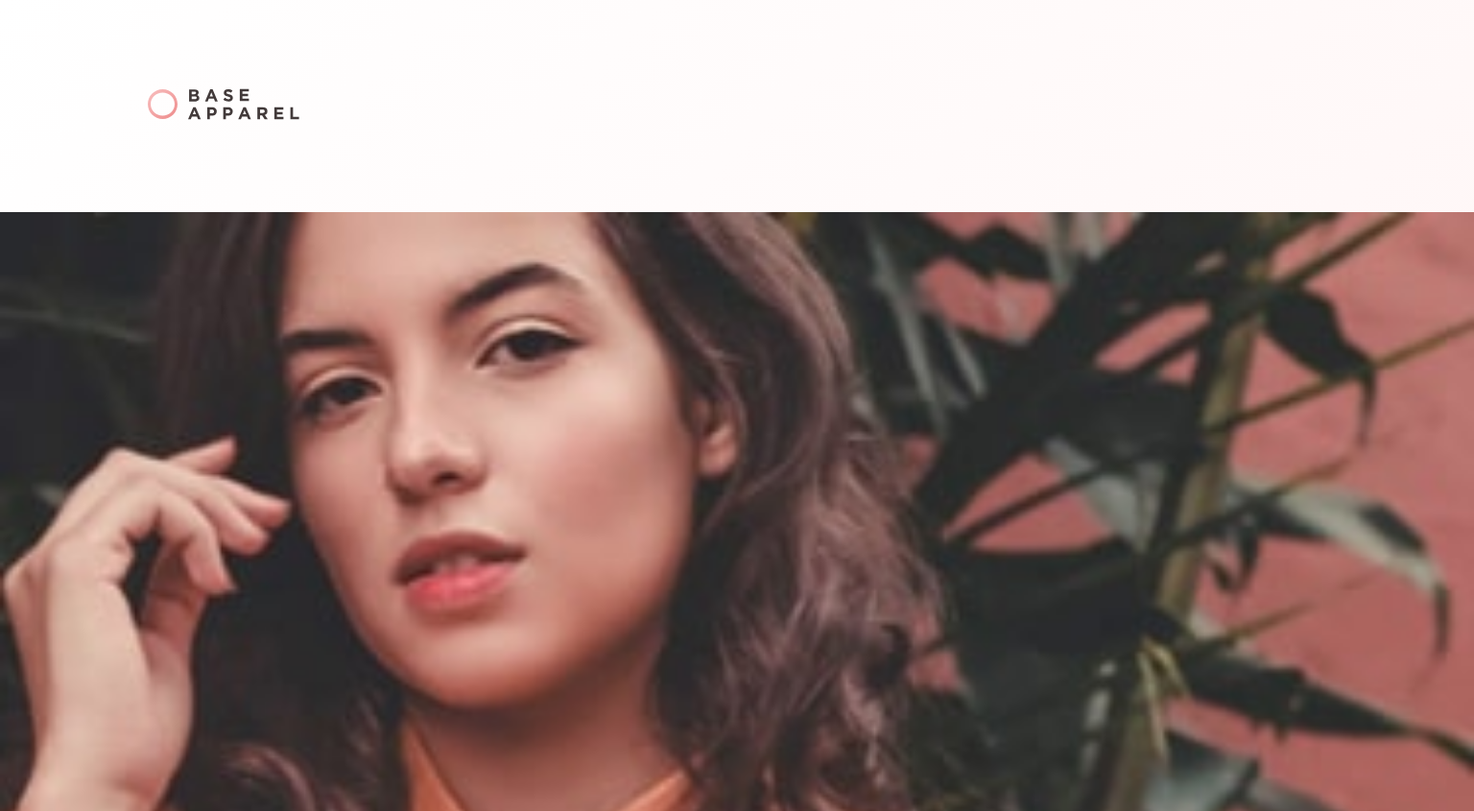
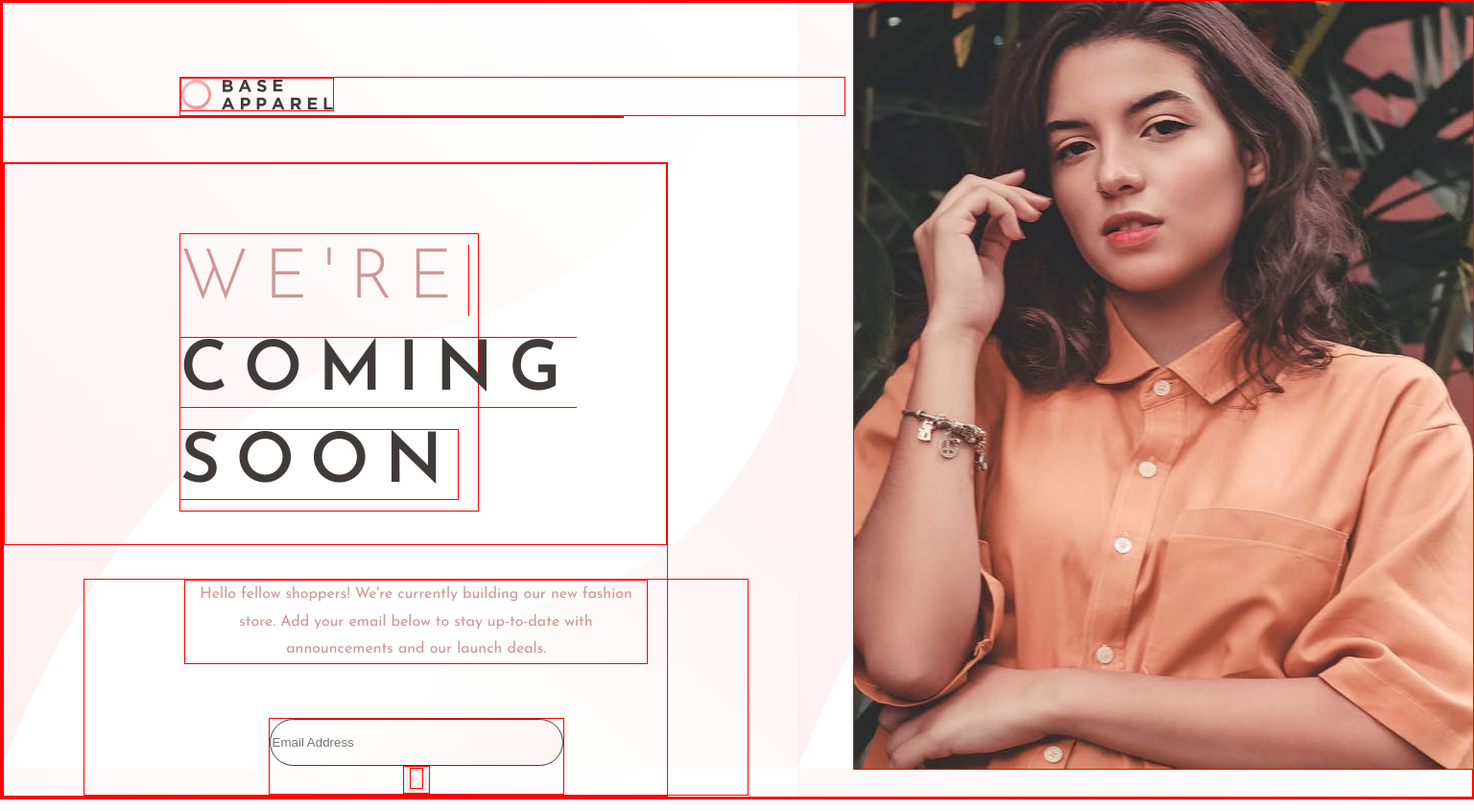
Before and after one commit to dazeign/Frontend-Mentors-Practice, a plain HTML site: page FirstProject/base-apparel-coming-soon-master/index.html in a window 1536 px wide. Shown: the top 845 px of the page at 96% size. Drawn offline with Linux system fonts and the light colour scheme.

Commit message:
I'll come back. It's unfinished

```diff
--- a/FirstProject/base-apparel-coming-soon-master/index.html
+++ b/FirstProject/base-apparel-coming-soon-master/index.html
@@ -9,24 +9,26 @@
 </head>
 <body>
   <main>
-    <section>
+    <section class="heroLogo">
       <img src="images/logo.svg">
     </section>
-    <section>
+    <section class="heroImages">
       <img src="images/hero-mobile.jpg" class="mobileHero"><img src="images/hero-desktop.jpg" class="desktopHero">
     </section>
-    <section>
-      <p>We're <span> coming soon </span></p>
+    <div class="Text">
+    <section class="WeText">
+      <p>We're <span><br> coming <br>soon </span></p>
     </section>
-    <section>
+    <section class="HelloText">
       <p>
         Hello fellow shoppers! We're currently building our new fashion store.
         Add your email below to stay up-to-date with announcements and our launch deals.
       </p>
-    <section>
+    <section class="EmailText">
       <input type="text" placeholder="Email Address" class="input">
       <button><img src="images/icon-arrow.svg" class="button"></button>
     </section>
+  </div>
   </main>
   <!-- <footer>
     <p class="attribution">
--- a/FirstProject/base-apparel-coming-soon-master/style.css
+++ b/FirstProject/base-apparel-coming-soon-master/style.css
@@ -1,11 +1,12 @@
 @import url('https://fonts.googleapis.com/css2?family=Josefin+Sans:wght@300;400;600&display=swap');
+@media screen and (min-width: 325px){
 body{
     margin: 0;
     padding: 0;
     box-sizing: border-box;
     font-family: 'Josefin Sans', sans-serif;
     background: var(--SoftestRed);
-    height: 100vh;
+    /* height: 100vh; */
 }
 *{
     /* border: 0.2px solid red; */
@@ -31,20 +32,17 @@ main section{
     align-items: center;
     justify-content: center;
 }
-main section:first-child{
+.heroLogo{
+    padding: 6% 10%;
     display: block;
 }
-main section:nth-child(1){
-    padding: 6% 10%;
+.heroImages, .mobileHero{
+    width: 100%;
 }
-main section:nth-child(2) img{
-    width: 100%;
-    height: auto;
-}
-main section:nth-child(3){
+.Text{
     margin-top: 3%;
 }
-main section:nth-child(3) p{
+.WeText p{
     font-size: 3em;
     text-transform: uppercase;
     margin-left: 15%;
@@ -56,11 +54,11 @@ main section:nth-child(3) p{
     color: var(--DesaturatedRed);
 }
 
-main section:nth-child(3) span{
+.WeText span{
     font-weight: 600;
     color: var(--DarkGrayishRed);
 }
-main section:nth-child(4) p{
+.HelloText p{
     margin: 0 15% 8% 15%;
     text-align: center;
     line-height: 1.8rem;
@@ -72,15 +70,64 @@ main section:nth-child(4) p{
     height: 45px;
     border-radius: 25px;
     border: 1px solid var(--DarkGrayishRed);
+    background: var(--SoftestRed);
 }
 button .button{
     display: absolute;
     right: 10%;
 }
-main section:nth-child()
+}
+@media screen and (min-width: 1440px){
+    body{
+        background: url(images/bg-pattern-desktop.svg);
+    }
+    *{
+        border: 1px solid red;
+    }
+    .heroImages{
+        display: inline-flex;
+        width: 42%;
+    }
+    .desktopHero{
+        display: inline;
+        position: absolute;
+        top: 0;
+        right: 0;
+        width: 42%;
+        height: 100vh;
+    }
 
-@media screen and (min-width: 325px){
     .mobileHero{
-        display: hidden;
+        display: none;
+    }
+    .Text, .heroLogo{
+        width: 45%;
+    }
+    .heroLogo{
+        padding: 0;
+        margin: 5% 0 0 12%;
+    }
+    .Text{
+
+    }
+    main{
+        justify-content: flex-start;
+    }
+    .WeText p{
+        text-align: left;
+        width: 45%;
+        margin-left: 10%;
+        margin-right: 12%;
+        font-size: 4.5em;
+        line-height: 6rem;
+    }
+    .WeText span{
+        line-height: 5rem;
+    }
+    .HelloText{
+        margin: 5% 5% 0 12%;
+        text-align: left;
+        justify-content: left;
+        width: 100%;
     }
 }
```
